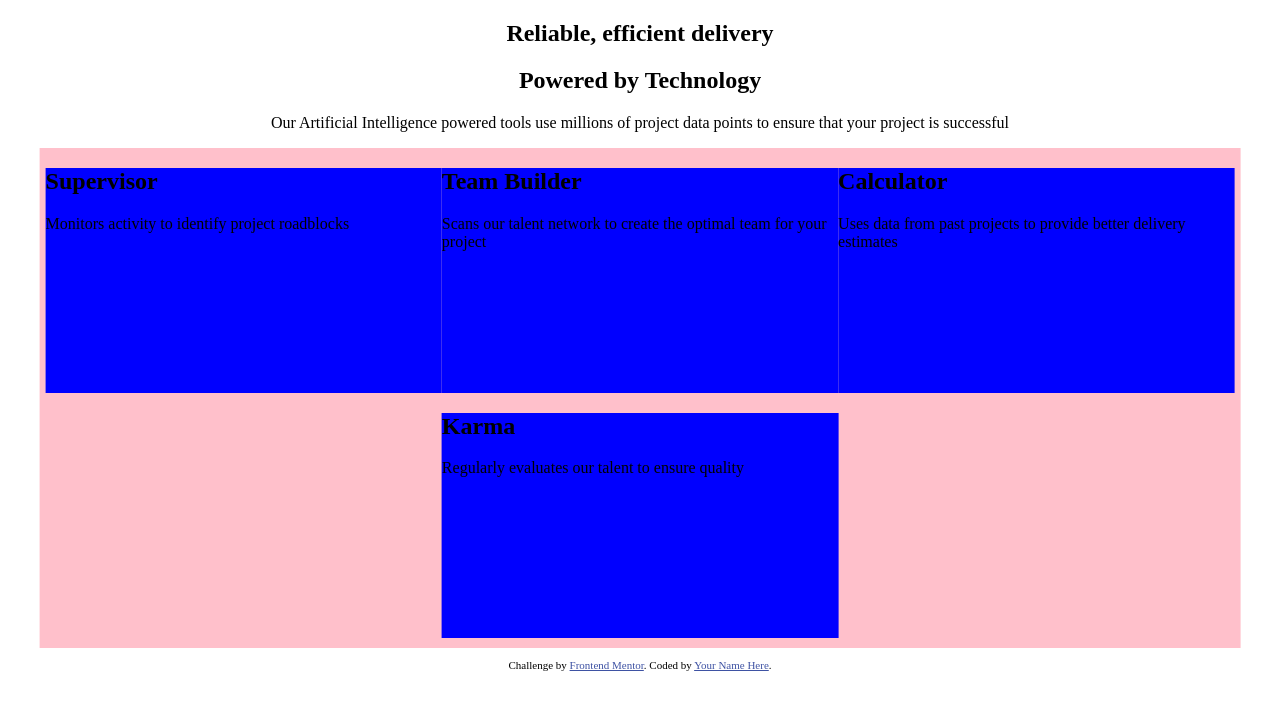
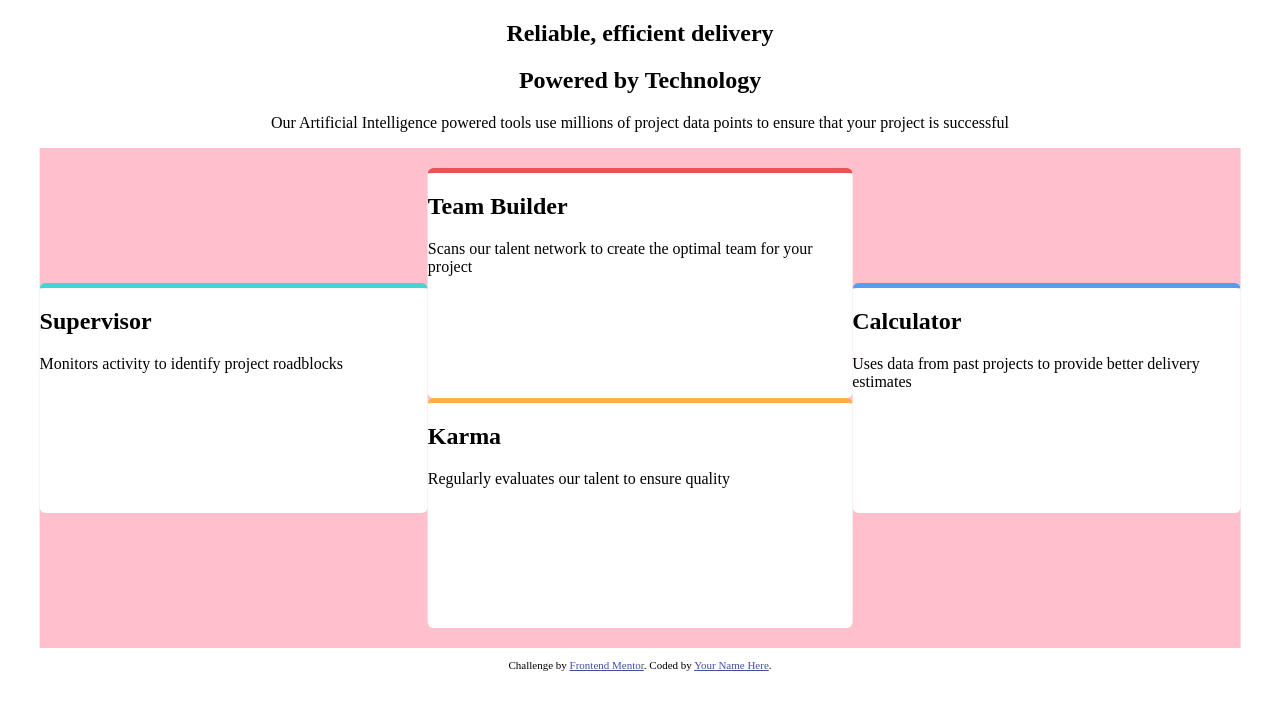
Before and after one commit to cmonez/four-cards, a plain HTML site: page index.html in a window 1280 px wide. Drawn offline with Linux system fonts and the light colour scheme.

Commit message:
Add borders, style cards'

```diff
--- a/design/styles.css
+++ b/design/styles.css
@@ -18,8 +18,31 @@
   width: 33%;
 }
 
+.outer-row{
+  display: flex;
+  flex-direction: column;
+  justify-content: center;
+}
+
 .card{
   width: 100%;
   height: 45%;
-  background: blue;
+  background: white;
+  border-radius: 6px;
+  border-width: 5px 0 0 0;
+  border-style: solid;
+
 }
+
+#card2 {
+  border-top-color: hsl(0, 78%, 62%);
+}
+#card1 {
+  border-top-color: hsl(180, 62%, 55%);
+}
+#card3 {
+  border-top-color: hsl(34, 97%, 64%);
+}
+#card4 {
+  border-top-color: hsl(212, 86%, 64%);
+}
--- a/index.html
+++ b/index.html
@@ -33,7 +33,7 @@
     <div class="container">
     <!-- Card 1 -->
   <div class="row outer-row">
-    <div class="card">
+    <div class="card" id="card1">
       <h2>
         Supervisor
       </h2>
@@ -43,16 +43,16 @@
     </div>
   </div>
   <!-- Middle container -->
-  <div class="row">
+  <div class="outer-row">
     <!-- Card 2 -->
-    <div class="card">
+    <div class="card" id="card2">
       <h2>
         Team Builder
       </h2>
       Scans our talent network to create the optimal team for your project
     </div>
     <!-- Card 3 -->
-    <div class="card row">
+    <div class="card row" id="card3">
       <h2>
         Karma
       </h2>
@@ -61,7 +61,7 @@
   </div>
   <!-- Card 4 -->
   <div class="row outer-row">
-    <div class="card">
+    <div class="card" id="card4">
       <h2>
         Calculator
       </h2>
```
